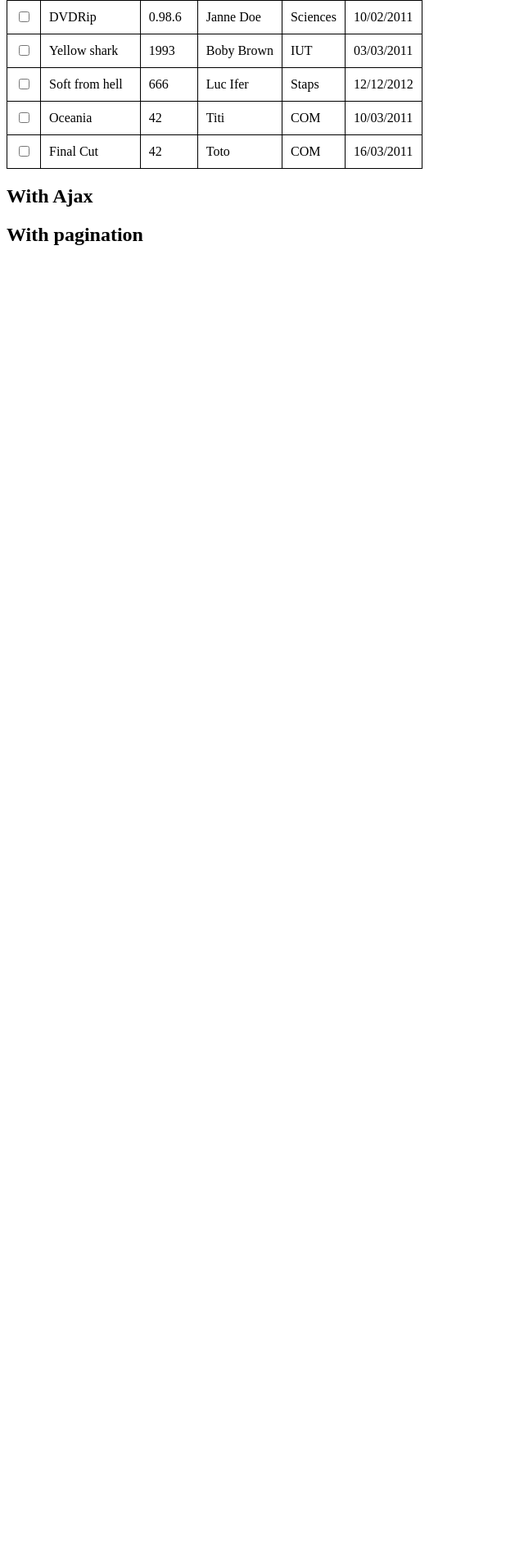
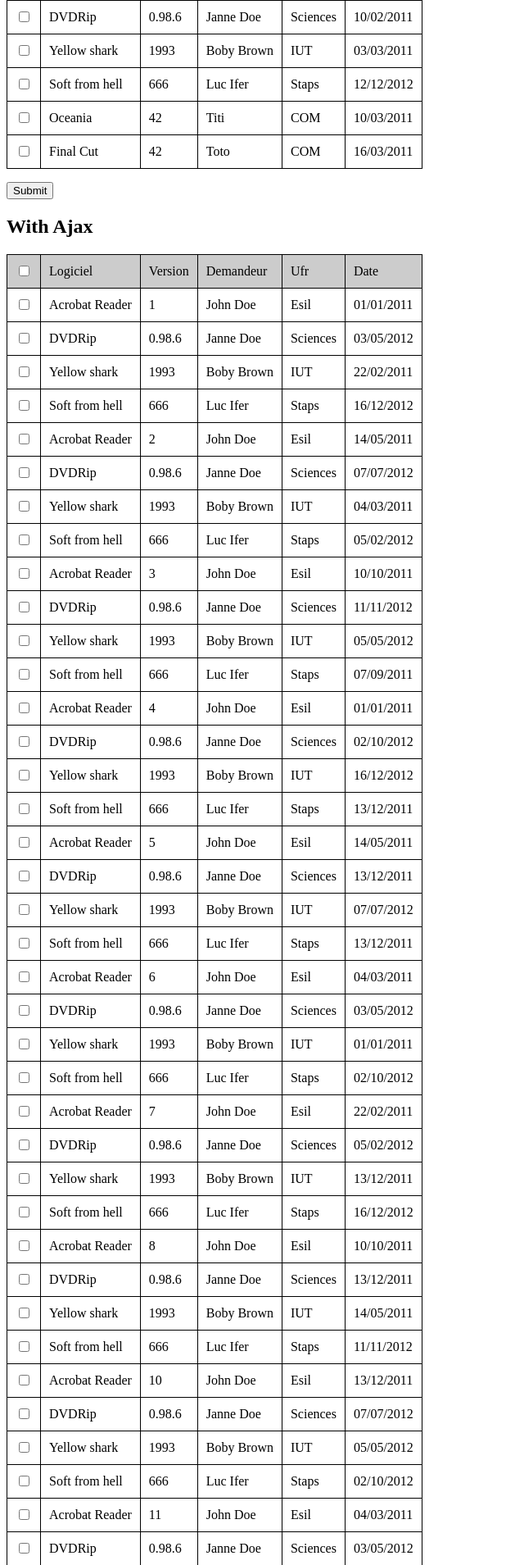
Before and after one commit to arnucci/AwesomeSortTable, a PHP site: page / in a window 1280 px wide. Shown: the part 890-2799 px from the top of the page at 82% size, without its empty margins (0-640 px from the left). Before the commit the page ends 1189 px from the top, so only its background shows below. Run offline with PHP 8.4, Linux system fonts and the light colour scheme.

Commit message:
add demo

```diff
--- /dev/null
+++ b/demo/data.php
@@ -0,0 +1,108 @@
+<?php
+$dataArray = array(0 => array('Acrobat Reader', 1, 'John Doe', 'Esil', '01/01/2011'),
+                   1 => array('DVDRip', '0.98.6', 'Janne Doe', 'Sciences', '03/05/2012'),
+                   2 => array('Yellow shark', 1993, 'Boby Brown', 'IUT', '22/02/2011'),
+                   3 => array('Soft from hell', 666, 'Luc Ifer', 'Staps', '16/12/2012'),
+                   4 => array('Acrobat Reader', 2, 'John Doe', 'Esil', '14/05/2011'),
+                   5 => array('DVDRip', '0.98.6', 'Janne Doe', 'Sciences', '07/07/2012'),
+                   6 => array('Yellow shark', 1993, 'Boby Brown', 'IUT', '04/03/2011'),
+                   7 => array('Soft from hell', 666, 'Luc Ifer', 'Staps', '05/02/2012'),
+                   8 => array('Acrobat Reader', 3, 'John Doe', 'Esil', '10/10/2011'),
+                   9 => array('DVDRip', '0.98.6', 'Janne Doe', 'Sciences', '11/11/2012'),
+                   10 => array('Yellow shark', 1993, 'Boby Brown', 'IUT', '05/05/2012'),
+                   11 => array('Soft from hell', 666, 'Luc Ifer', 'Staps', '07/09/2011'),
+                   12 => array('Acrobat Reader', 4, 'John Doe', 'Esil', '01/01/2011'),
+                   13 => array('DVDRip', '0.98.6', 'Janne Doe', 'Sciences', '02/10/2012'),
+                   14 => array('Yellow shark', 1993, 'Boby Brown', 'IUT', '16/12/2012'),
+                   15 => array('Soft from hell', 666, 'Luc Ifer', 'Staps', '13/12/2011'),
+                   16 => array('Acrobat Reader', 5, 'John Doe', 'Esil', '14/05/2011'),
+                   17 => array('DVDRip', '0.98.6', 'Janne Doe', 'Sciences', '13/12/2011'),
+                   18 => array('Yellow shark', 1993, 'Boby Brown', 'IUT', '07/07/2012'),
+                   19 => array('Soft from hell', 666, 'Luc Ifer', 'Staps', '13/12/2011'),
+                   20 => array('Acrobat Reader', 6, 'John Doe', 'Esil', '04/03/2011'),
+                   21 => array('DVDRip', '0.98.6', 'Janne Doe', 'Sciences', '03/05/2012'),
+                   22 => array('Yellow shark', 1993, 'Boby Brown', 'IUT', '01/01/2011'),
+                   23 => array('Soft from hell', 666, 'Luc Ifer', 'Staps', '02/10/2012'),
+                   24 => array('Acrobat Reader', 7, 'John Doe', 'Esil', '22/02/2011'),
+                   25 => array('DVDRip', '0.98.6', 'Janne Doe', 'Sciences', '05/02/2012'),
+                   26 => array('Yellow shark', 1993, 'Boby Brown', 'IUT', '13/12/2011'),
+                   27 => array('Soft from hell', 666, 'Luc Ifer', 'Staps', '16/12/2012'),
+                   28 => array('Acrobat Reader', 8, 'John Doe', 'Esil', '10/10/2011'),
+                   29 => array('DVDRip', '0.98.6', 'Janne Doe', 'Sciences', '13/12/2011'),
+                   30 => array('Yellow shark', 1993, 'Boby Brown', 'IUT', '14/05/2011'),
+                   31 => array('Soft from hell', 666, 'Luc Ifer', 'Staps', '11/11/2012'),
+                   32 => array('Acrobat Reader', 10, 'John Doe', 'Esil', '13/12/2011'),
+                   33 => array('DVDRip', '0.98.6', 'Janne Doe', 'Sciences', '07/07/2012'),
+                   34 => array('Yellow shark', 1993, 'Boby Brown', 'IUT', '05/05/2012'),
+                   35 => array('Soft from hell', 666, 'Luc Ifer', 'Staps', '02/10/2012'),
+                   36 => array('Acrobat Reader', 11, 'John Doe', 'Esil', '04/03/2011'),
+                   37 => array('DVDRip', '0.98.6', 'Janne Doe', 'Sciences', '03/05/2012'),
+                   38 => array('Yellow shark', 1993, 'Boby Brown', 'IUT', '16/12/2012'),
+                   39 => array('Soft from hell', 666, 'Luc Ifer', 'Staps', '22/02/2011'),
+                   40 => array('Acrobat Reader', 12, 'John Doe', 'Esil', '07/09/2011'),
+                   41 => array('DVDRip', '0.98.6', 'Janne Doe', 'Sciences', '13/12/2011'),
+                   42 => array('Yellow shark', 1993, 'Boby Brown', 'IUT', '01/01/2011'),
+                   43 => array('Soft from hell', 666, 'Luc Ifer', 'Staps', '05/02/2012'),
+                   44 => array('Acrobat Reader', 13, 'John Doe', 'Esil', '14/05/2011'),
+                   45 => array('DVDRip', '0.98.6', 'Janne Doe', 'Sciences', '13/12/2011'),
+                   46 => array('Yellow shark', 1993, 'Boby Brown', 'IUT', '13/12/2011'),
+                   47 => array('Soft from hell', 666, 'Luc Ifer', 'Staps', '10/10/2011'),
+                   48 => array('Acrobat Reader', 14, 'John Doe', 'Esil', '07/07/2012'),
+                   49 => array('DVDRip', '0.98.6', 'Janne Doe', 'Sciences', '02/10/2012'),
+                   50 => array('Yellow shark', 1993, 'Boby Brown', 'IUT', '22/02/2011'),
+                   51 => array('Soft from hell', 666, 'Luc Ifer', 'Staps', '16/12/2012'),
+                   52 => array('Acrobat Reader', 15, 'John Doe', 'Esil', '13/12/2011'),
+                   53 => array('DVDRip', '0.98.6', 'Janne Doe', 'Sciences', '03/05/2012'),
+                   54 => array('Yellow shark', 1993, 'Boby Brown', 'IUT', '11/11/2012'),
+                   55 => array('Soft from hell', 666, 'Luc Ifer', 'Staps', '01/01/2011'),
+                   56 => array('Acrobat Reader', 16, 'John Doe', 'Esil', '04/03/2011'),
+                   57 => array('DVDRip', '0.98.6', 'Janne Doe', 'Sciences', '13/12/2011'),
+                   58 => array('Yellow shark', 1993, 'Boby Brown', 'IUT', '14/05/2011'),
+                   59 => array('Soft from hell', 666, 'Luc Ifer', 'Staps', '13/12/2011'),
+                   60 => array('Acrobat Reader', 17, 'John Doe', 'Esil', '05/05/2012'),
+                   61 => array('DVDRip', '0.98.6', 'Janne Doe', 'Sciences', '05/02/2012'),
+                   62 => array('Yellow shark', 1993, 'Boby Brown', 'IUT', '22/02/2011'),
+                   63 => array('Soft from hell', 666, 'Luc Ifer', 'Staps', '16/12/2012'),
+                   64 => array('Acrobat Reader', 18, 'John Doe', 'Esil', '02/10/2012'),
+                   65 => array('DVDRip', '0.98.6', 'Janne Doe', 'Sciences', '03/05/2012'),
+                   66 => array('Yellow shark', 1993, 'Boby Brown', 'IUT', '07/07/2012'),
+                   67 => array('Soft from hell', 666, 'Luc Ifer', 'Staps', '01/01/2011'),
+                   68 => array('Acrobat Reader', 19, 'John Doe', 'Esil', '13/12/2011'),
+                   69 => array('DVDRip', '0.98.6', 'Janne Doe', 'Sciences', '13/12/2011'),
+                   70 => array('Yellow shark', 1993, 'Boby Brown', 'IUT', '10/10/2011'),
+                   71 => array('Soft from hell', 666, 'Luc Ifer', 'Staps', '07/09/2011'),
+                   72 => array('Acrobat Reader', 20, 'John Doe', 'Esil', '14/05/2011'),
+                   73 => array('DVDRip', '0.98.6', 'Janne Doe', 'Sciences', '13/12/2011'),
+                   74 => array('Yellow shark', 1993, 'Boby Brown', 'IUT', '22/02/2011'),
+                   75 => array('Soft from hell', 666, 'Luc Ifer', 'Staps', '04/03/2011'),
+                   76 => array('Acrobat Reader', 21, 'John Doe', 'Esil', '02/10/2012'),
+                   77 => array('DVDRip', '0.98.6', 'Janne Doe', 'Sciences', '16/12/2012'),
+                   78 => array('Yellow shark', 1993, 'Boby Brown', 'IUT', '11/11/2012'),
+                   79 => array('Soft from hell', 666, 'Luc Ifer', 'Staps', '13/12/2011'),
+                   80 => array('Acrobat Reader', 22, 'John Doe', 'Esil', '07/07/2012'),
+                   81 => array('DVDRip', '0.98.6', 'Janne Doe', 'Sciences', '01/01/2011'),
+                   82 => array('Yellow shark', 1993, 'Boby Brown', 'IUT', '02/10/2012'),
+                   83 => array('Soft from hell', 666, 'Luc Ifer', 'Staps', '07/09/2011'),
+                   84 => array('Acrobat Reader', 23, 'John Doe', 'Esil', '05/02/2012'),
+                   85 => array('DVDRip', '0.98.6', 'Janne Doe', 'Sciences', '03/05/2012'),
+                   86 => array('Yellow shark', 1993, 'Boby Brown', 'IUT', '22/02/2011'),
+                   87 => array('Soft from hell', 666, 'Luc Ifer', 'Staps', '14/05/2011'),
+                   88 => array('Acrobat Reader', 24, 'John Doe', 'Esil', '05/05/2012'),
+                   89 => array('DVDRip', '0.98.6', 'Janne Doe', 'Sciences', '11/11/2012'),
+                   90 => array('Yellow shark', 1993, 'Boby Brown', 'IUT', '16/12/2012'),
+                   91 => array('Soft from hell', 666, 'Luc Ifer', 'Staps', '10/10/2011'),
+                   92 => array('Acrobat Reader', 25, 'John Doe', 'Esil', '04/03/2011'),
+                   93 => array('DVDRip', '0.98.6', 'Janne Doe', 'Sciences', '01/01/2011'),
+                   94 => array('Yellow shark', 1993, 'Boby Brown', 'IUT', '05/02/2012'),
+                   95 => array('Soft from hell', 666, 'Luc Ifer', 'Staps', '03/05/2012'),
+                   96 => array('Acrobat Reader', 26, 'John Doe', 'Esil', '04/03/2011'),
+                   97 => array('DVDRip', '0.98.6', 'Janne Doe', 'Sciences', '07/07/2012'),
+                   98 => array('Yellow shark', 1993, 'Boby Brown', 'IUT', '22/02/2011'),
+                   99 => array('Soft from hell', 666, 'Luc Ifer', 'Staps', '01/01/2011'),
+                   100 => array('Acrobat Reader', 27, 'John Doe', 'Esil', '14/05/2011'),
+                   101 => array('DVDRip', '0.98.6', 'Janne Doe', 'Sciences', '16/12/2012'),
+                   102 => array('Yellow shark', 1993, 'Boby Brown', 'IUT', '03/05/2012'),
+                   103 => array('Soft from hell', 666, 'Luc Ifer', 'Staps', '01/01/2011')
+);
+
+?>
--- a/demo/index.php
+++ b/demo/index.php
@@ -1,3 +1,4 @@
+<?php require_once 'data.php'; ?>
 <!DOCTYPE html>
 <html lang="en">
 
@@ -122,6 +123,7 @@
         <h2>With specific column</h2>
 
         <form method="post" action="index.php">
+
         <table>
             <thead>
                 <tr>
@@ -185,11 +187,101 @@
             </tbody>
         </table>
 
+        <p><input type="button" name="submit" value="Submit" /></p>
+
+        </form>
 
         <h2>With Ajax</h2>
 
+        <form method="post" action="index.php">
+
+        <table>
+            <thead>
+                <tr>
+                    <td><input type="checkbox" name="demandes[]" value="all" /></td>
+                    <td>Logiciel</td>
+                    <td>Version</td>
+                    <td>Demandeur</td>
+                    <td>Ufr</td>
+                    <td class="date">Date</td>
+                </tr>
+            </thead>
+            <tbody>
+      <?php
+          foreach ($dataArray as $key => $data) {
+              echo '<tr>';
+              echo '<td><input type="checkbox" name="demandes[]" value="'.$key.'" /></td>';
+              echo '<td>'.$data[0].'</td>';
+              echo '<td>'.$data[1].'</td>';
+              echo '<td>'.$data[2].'</td>';
+              echo '<td>'.$data[3].'</td>';
+              echo '<td>'.$data[4].'</td>';
+              echo '</tr>';
+          }
+      ?>
+
+            </tbody>
+        </table>
+
+        <p><input type="button" name="submit" value="Submit" /></p>
+
+        </form>
 
         <h2>With pagination</h2>
+
+        <form method="post" action="index.php">
+
+        <table>
+            <thead>
+                <tr>
+                    <td><input type="checkbox" name="demandes[]" value="all" /></td>
+                    <td>Logiciel</td>
+                    <td>Version</td>
+                    <td>Demandeur</td>
+                    <td>Ufr</td>
+                    <td class="date">Date</td>
+                </tr>
+            </thead>
+            <tbody>
+      <?php
+
+          $offset    = isset($_GET['offset']) ? intval($_GET['offset']) : 0;
+          $limit     = 20;
+          $slicedArray = array_slice($dataArray, $offset, $limit);
+
+          foreach ($slicedArray as $key => $data) {
+
+              echo '<tr>';
+              echo '<td><input type="checkbox" name="demandes[]" value="'.$key.'" /></td>';
+              echo '<td>'.$data[0].'</td>';
+              echo '<td>'.$data[1].'</td>';
+              echo '<td>'.$data[2].'</td>';
+              echo '<td>'.$data[3].'</td>';
+              echo '<td>'.$data[4].'</td>';
+              echo '</tr>';
+          }
+      ?>
+
+            </tbody>
+        </table>
+
+      <?php
+
+          $nbDemande = count($dataArray);
+          $nbLink    = ceil($nbDemande/$limit);
+
+          for ($i = 0; $i <$nbLink; $i++) {
+
+              $offset = $i*$limit;
+              $link   = $i+1;
+              echo '<a href="index.php?offset='.$offset.'">'.$link.'</a> ';
+          }
+      ?>
+
+        <p><input type="button" name="submit" value="Submit" /></p>
+
+        </form>
+
     </body>
 
 </html>
```
